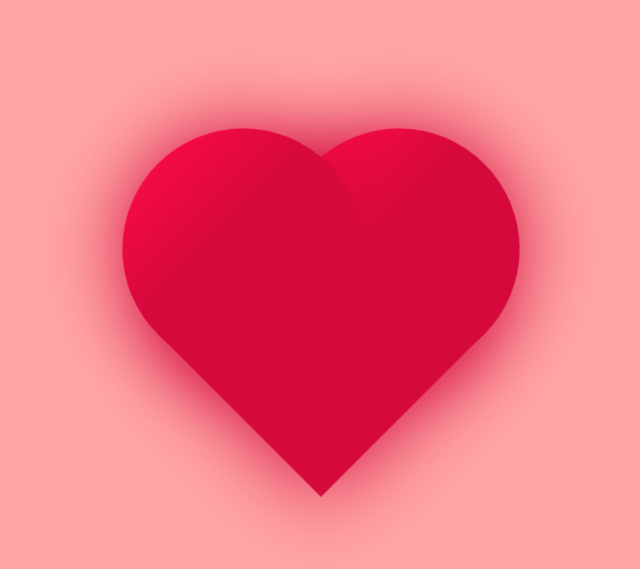
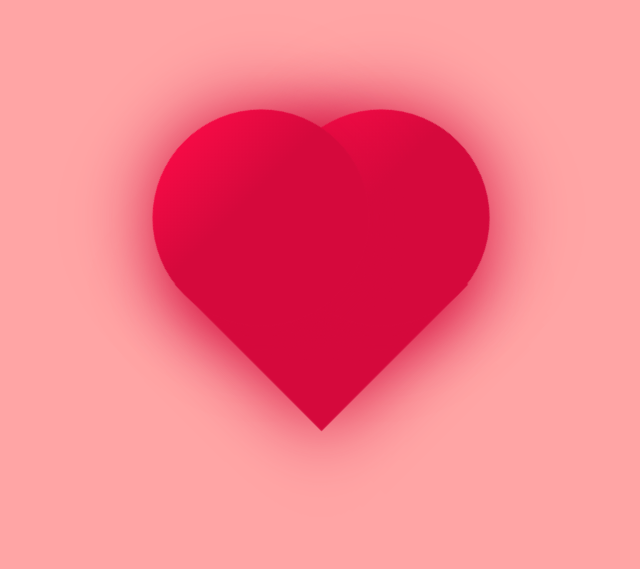
Before and after one commit to QingYuanO/to-caiyun, a Next.js app: page /to-caiyun/ in a window 1280 px wide. Shown: the part 111-680 px from the top of the page, without its empty margins (319-959 px from the left). Built offline with nearby package versions, Linux system fonts and the light colour scheme.

Commit message:
update home style

```diff
--- a/styles/Home.module.css
+++ b/styles/Home.module.css
@@ -1,4 +1,4 @@
-.panel {
+/* .panel {
   width: 100vw;
   height: 100vh;
   background: #ffa5a5;
@@ -45,7 +45,6 @@
   bottom: 100px;
   left: 145px;
   transform: rotateZ(225deg);
-  /*transform: rotate(45deg);*/
 }
 
 .left {
@@ -71,4 +70,76 @@
     transform: scale(1) rotate(225deg);
   box-shadow:0 0 40px #d5093c;
   }
+} */
+
+.panel {
+  width: 100vw;
+  height: 100vh;
+  background: #ffa5a5;
+  text-align: center;
+  display: flex;
+  justify-content: center;
+  align-items: center;
+  overflow: hidden;
 }
+.chest {
+  width: 210px;
+  height: 210px;
+  margin: 0 auto;
+  position: relative;
+}
+
+.heart {
+  position: absolute;
+  z-index: 2;
+  background: linear-gradient(-90deg, #f50a45 0%, #d5093c 40%);
+  animation: beat 0.7s ease 0s infinite normal;
+}
+
+.heart.center {
+  background: linear-gradient(-45deg, #b80734 0%, #d5093c 40%);
+}
+
+.heart.top {
+  z-index: 3;
+}
+
+.side {
+  top: -65px;
+  width: 198px;
+  height: 198px;
+  border-radius: 99px;
+}
+
+.center {
+  width: 189px;
+  height: 189px;
+  bottom: 15px;
+  left: 10.5px;
+  transform: rotateZ(225deg);
+}
+
+.left {
+  left: 66px;
+}
+
+.right {
+  right: 66px;
+  z-index: 3;
+}
+
+@keyframes beat {
+  0% {
+    transform: scale(1) rotate(225deg);
+    box-shadow: 0 0 40px #d5093c;
+  }
+
+  50% {
+    transform: scale(1.1) rotate(225deg);
+    box-shadow: 0 0 70px #d5093c;
+  }
+  100% {
+    transform: scale(1) rotate(225deg);
+    box-shadow: 0 0 40px #d5093c;
+  }
+}
```
